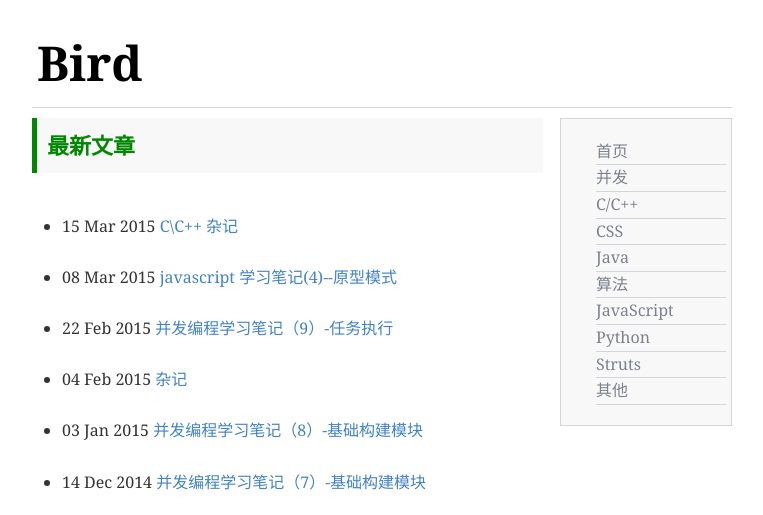
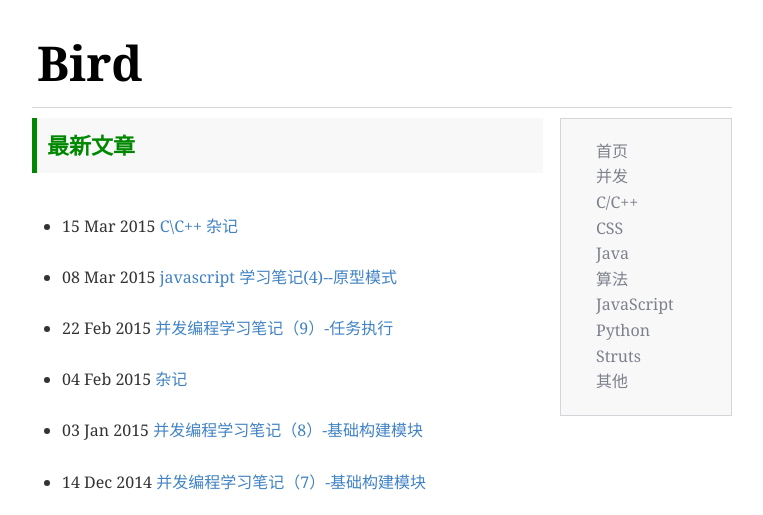
Before and after one commit to Qing-Shuang/Bird, a Jekyll site: the page built from index.html, in a window 1280 px wide. Shown: the top 515 px of the page, without its empty margins (258-1021 px from the left). Built offline with Jekyll 4.4.1, drawn with Linux system fonts in a browser that asks for light colours.

Commit message:
Update layouts.css

```diff
--- a/css/layouts.css
+++ b/css/layouts.css
@@ -35,7 +35,7 @@
 
 #right li{
   list-style:none;
-  border-bottom:1px solid #D4D5DA;
+  //border-bottom:1px solid #D4D5DA;
 }
 
 #right a{
```
